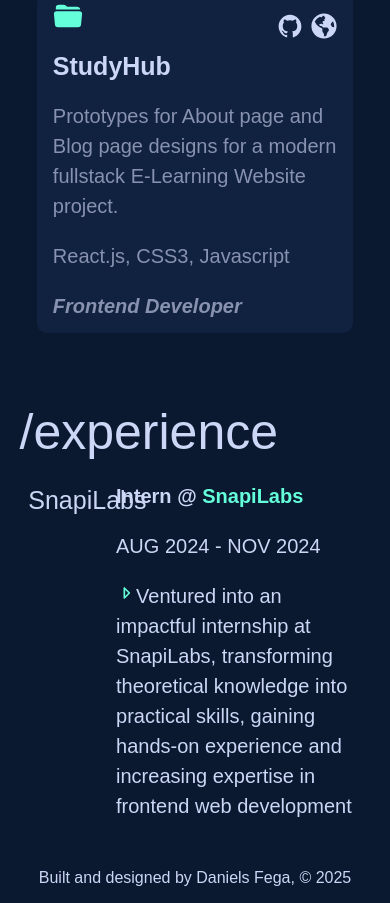
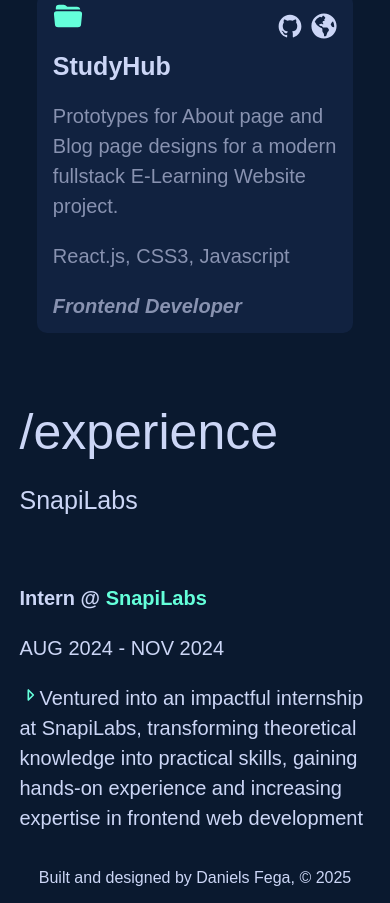
Before and after one commit to danielzfega/MyPortfolio, a React (Vite) app: page / in a window 390 px wide. Shown: the part 2997-3900 px from the top of the page. Built offline with nearby package versions, Linux system fonts and the light colour scheme; a web font is replaced by a local one.

Commit message:
Experience section responsiveness done

```diff
--- a/src/components/Experience/Experience.css
+++ b/src/components/Experience/Experience.css
@@ -61,3 +61,20 @@
 .expDesc p{
     line-height: 30px;
 }
+
+
+@media screen and (max-width: 650px) {
+
+    .expBox{
+        display: flex;
+        flex-direction: column;
+    }
+    .organisation{
+        /* border: 1px solid white; */
+        width: 50%;
+    }
+    .expDesc{
+        width: 100%;
+        /* background-color: #18181a; */
+    }
+}
```
